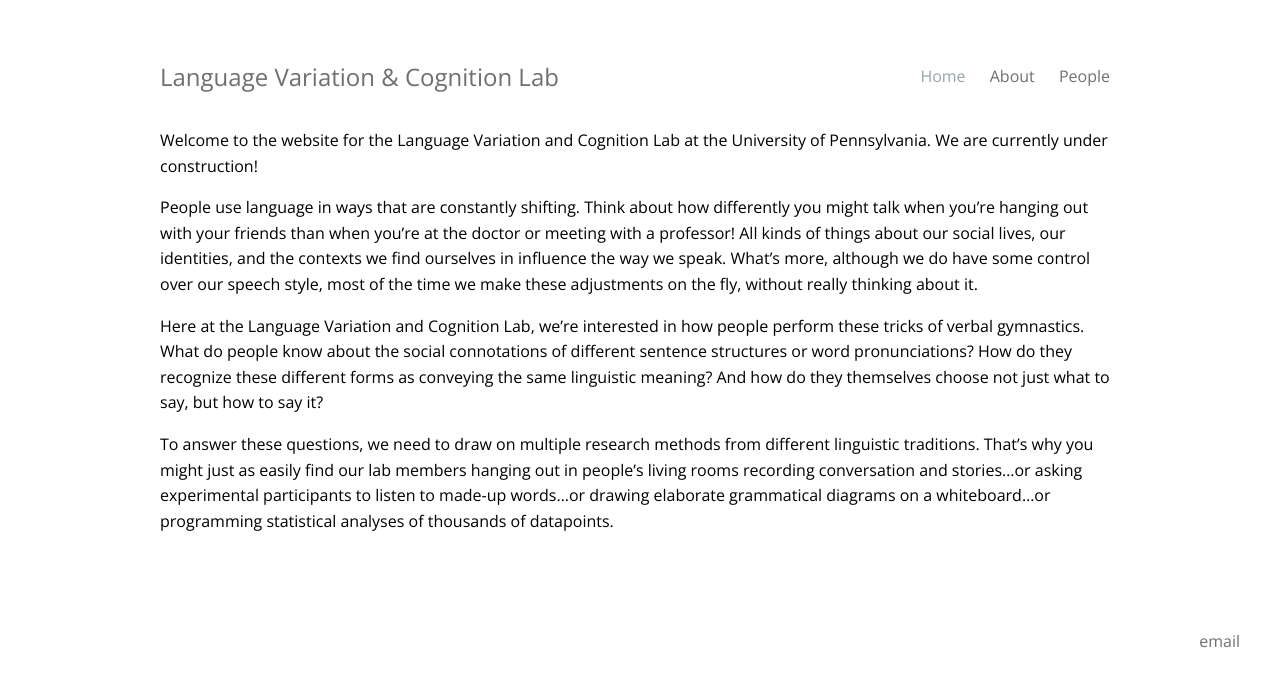
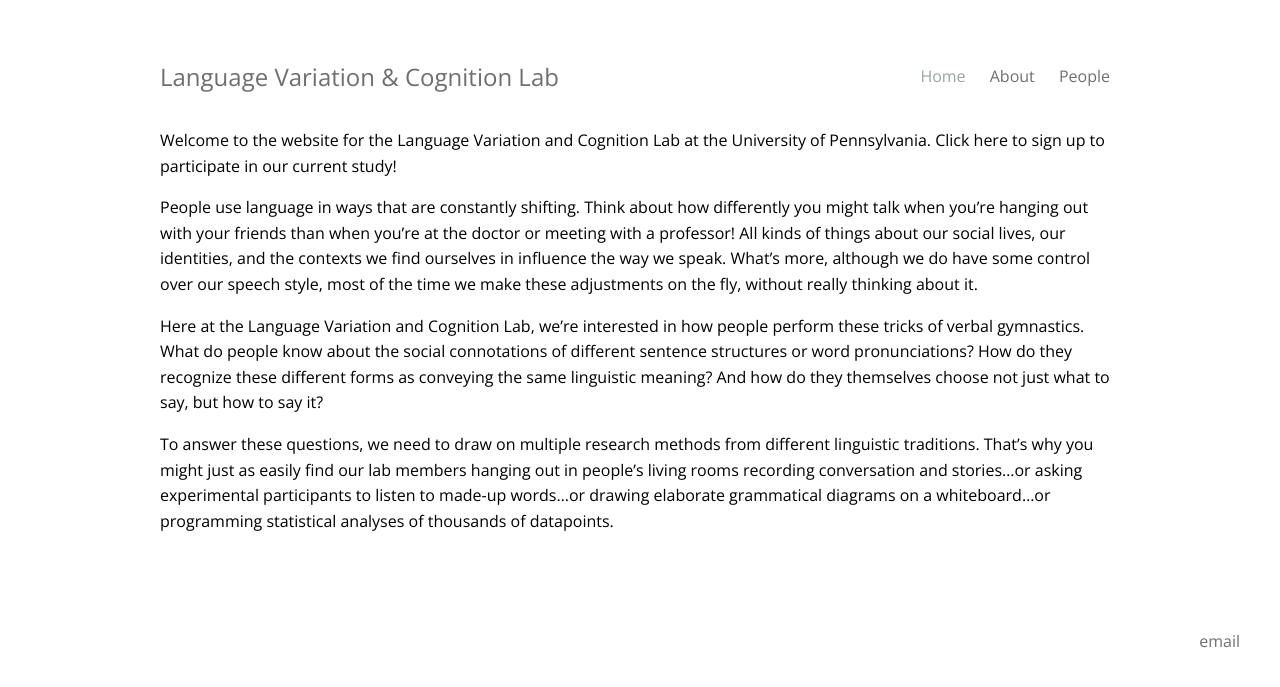
Before and after one commit to laceywade/TammingaLab.github.io, a Jekyll site: the page built from index.md, in a window 1280 px wide. Shown: the top 687 px of the page. Built offline with Jekyll 4.4.1, drawn with Linux system fonts in a browser that asks for light colours; some web fonts are replaced.

Commit message:
Update index.md
editing text for Facebook advertising purposes

```diff
--- a/index.md
+++ b/index.md
@@ -6,7 +6,7 @@
 ---
 
 
-Welcome to the website for the Language Variation and Cognition Lab at the University of Pennsylvania. We are currently under construction!
+Welcome to the website for the Language Variation and Cognition Lab at the University of Pennsylvania. Click here to sign up to participate in our current study!
 
 People use language in ways that are constantly shifting. Think about how differently you might talk when you're hanging out with your friends than when you're at the doctor or meeting with a professor! All kinds of things about our social lives, our identities, and the contexts we find ourselves in influence the way we speak. What's more, although we do have some control over our speech style, most of the time we make these adjustments on the fly, without really thinking about it.
 
```
